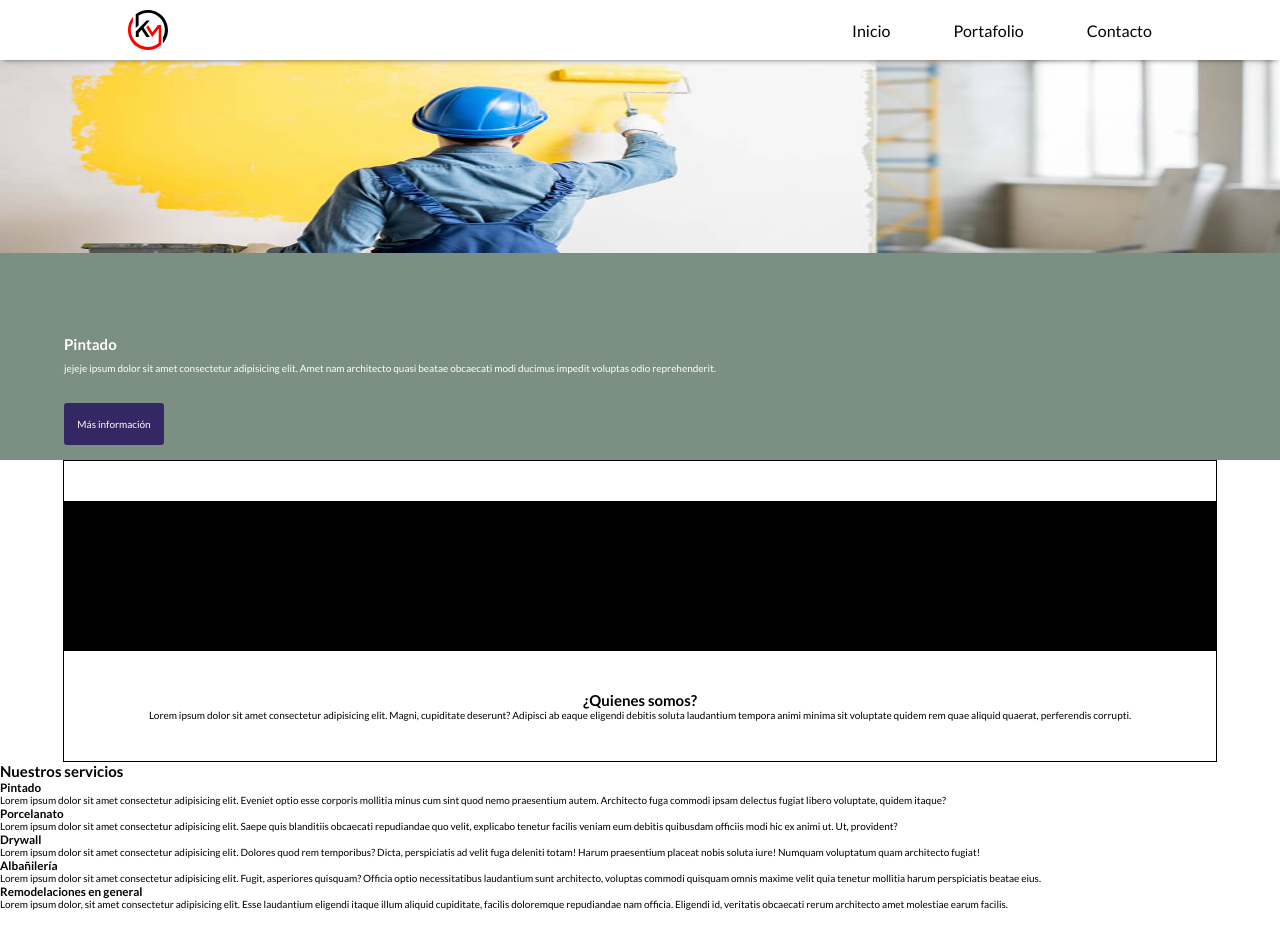
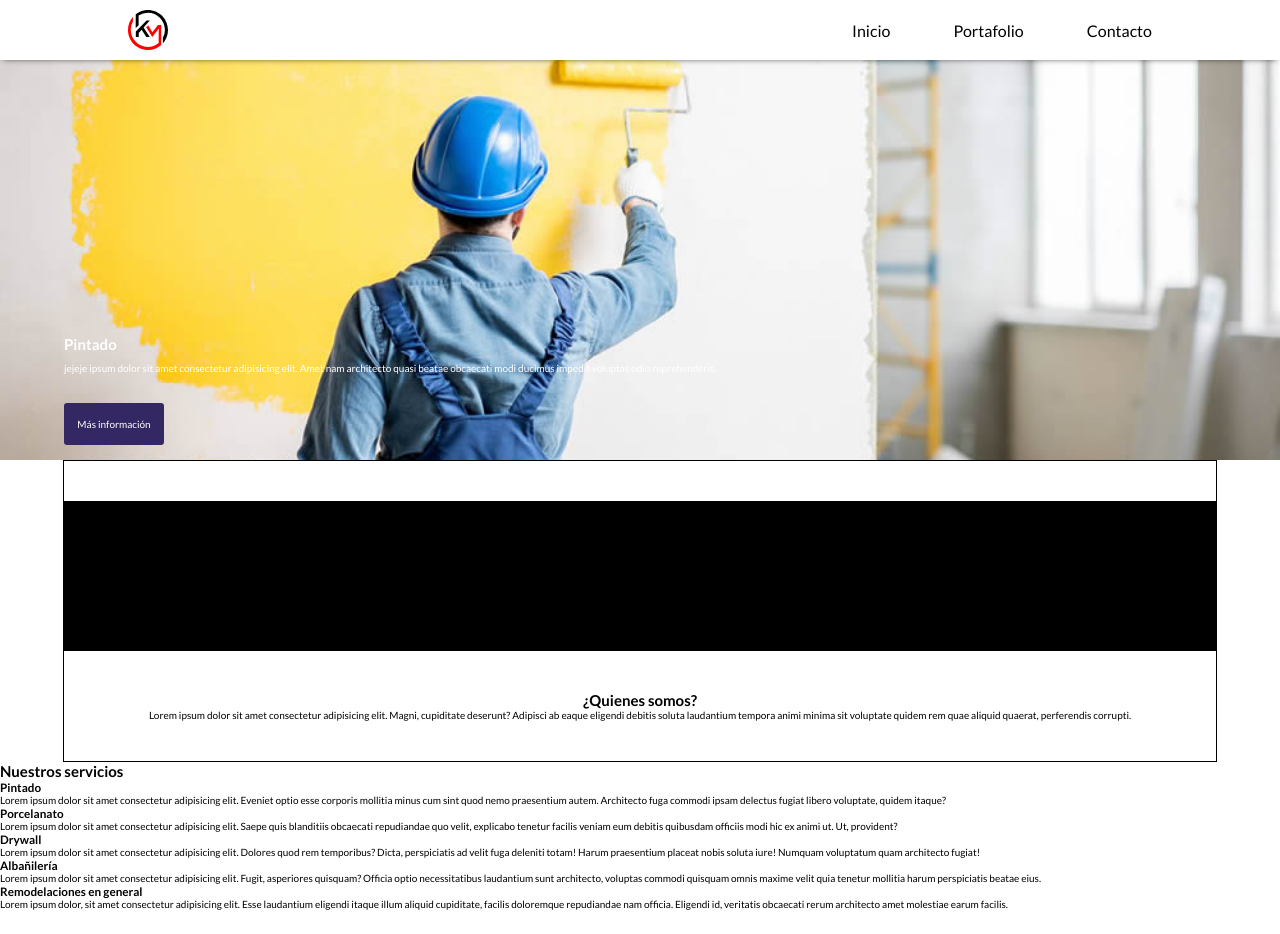
Before and after one commit to juanfernandovasquez/trabajo1, a plain HTML site: page index.html in a window 1280 px wide. Drawn offline with Linux system fonts and the light colour scheme; a script that the page names is missing.

Commit message:
Imagen como background

```diff
--- a/css/slider.css
+++ b/css/slider.css
@@ -32,12 +32,12 @@
 .slide:nth-child(1){
     color: white;
 
-    /* Con la imagen de background
+    /* Con la imagen de background*/
     background-image: url(../img/ban-pintura.jpg);
     background-position: center;
     background-repeat: no-repeat;
     background-size: cover;
-    */
+
 }
 .slide:nth-child(2){
     background-image: url();
--- a/index.html
+++ b/index.html
@@ -86,7 +86,7 @@
                             <a href="#">Más información</a>
                         </div>
                         <!-- con la imagen en la etiqueta -->
-                        <img src="./img/ban-pintura.jpg" alt="">
+                        <!-- <img src="./img/ban-pintura.jpg" alt=""> -->
                     </div>
                     <!-- fin de la primera slide -->
 
```
